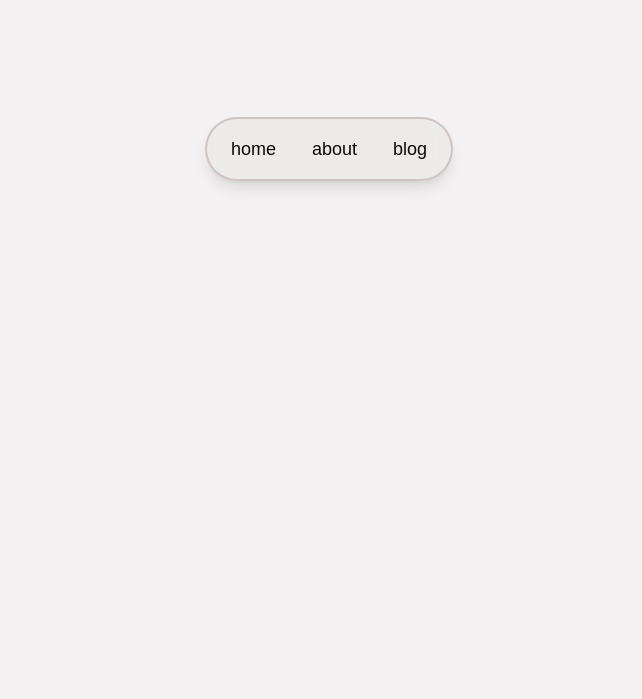
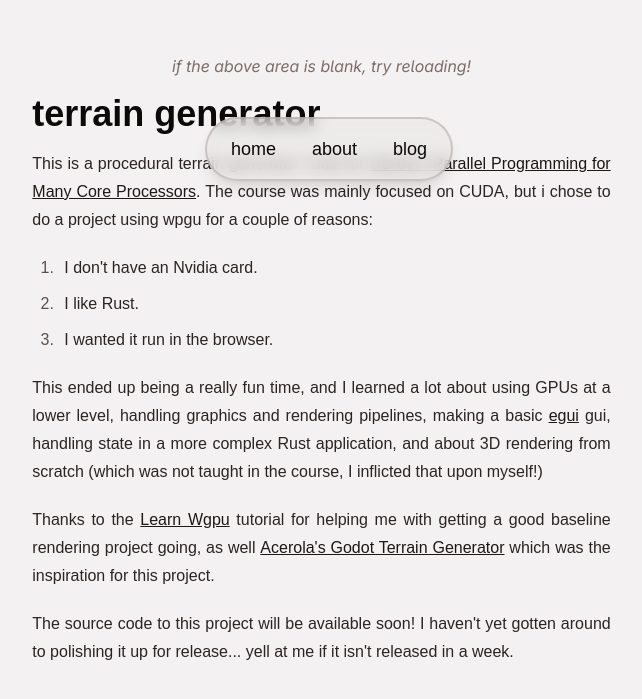
Before and after one commit to loimabean/loim-dev-svelte, a SvelteKit app: page /projects/terrain in a window 1280 px wide. Shown: the part 595-1294 px from the top of the page, without its empty margins (311-953 px from the left). Before the commit the page ends 800 px from the top, so only its background shows below. Built offline with nearby package versions, Linux system fonts and the light colour scheme; no server answers; a web font is replaced by a local one.

Commit message:
feat: full page for the terrain generator
now it should embded properly and all that fun stuff. and it has
information about the project itself!

```diff
--- a/src/routes/projects/terrain/+page.svelte
+++ b/src/routes/projects/terrain/+page.svelte
@@ -1,5 +1,5 @@
 <script lang="ts">
-    import init from './cs677_final_project.js';
+	import init from './cs677_final_project.js';
 	import { browser } from '$app/environment';
 
 	if (browser) {
@@ -9,6 +9,53 @@
 	}
 </script>
 
-<main class="h-full w-full">
-	<canvas class="h-full w-full" id="canvas"></canvas>
+<svelte:head>
+	<title>terrain generator - liam's projects</title>
+	<meta property="og:title" content="terrain generator - liam's projects" />
+	<meta
+		property="og:description"
+		content="a procedural terrain generator built using rust and wgpu, compiled to webassembly!"
+	/>
+</svelte:head>
+
+<main class="h-full w-full flex flex-col items-center">
+	<canvas class="h-full w-full rounded-xl" id="canvas"></canvas>
+	<p role="note" class="mt-4 text-taupe-500 dark:text-taupe-400 italic">
+		if the above area is blank, try reloading!
+	</p>
+	<article>
+		<h1 class="mt-4 mb-4 text-4xl font-extrabold">terrain generator</h1>
+		<div class="prose prose-taupe dark:prose-invert text-justify hyphens-auto">
+			<p>
+				This is a procedural terrain generator I built for <a
+					href="https://web.stevens.edu/catalog/archive/2024-2025/en/catalog/academic-catalog/courses/cs-computer-science/600/cs-677.html"
+					>CS 677: Parallel Programming for Many Core Processors</a
+				>. The course was mainly focused on CUDA, but i chose to do a project using wpgu for a
+				couple of reasons:
+			</p>
+			<ol>
+				<li>I don't have an Nvidia card.</li>
+				<li>I like Rust.</li>
+				<li>I wanted it run in the browser.</li>
+			</ol>
+			<p>
+				This ended up being a really fun time, and I learned a lot about using GPUs at a lower
+				level, handling graphics and rendering pipelines, making a basic <a
+					href="https://www.egui.rs/">egui</a
+				> gui, handling state in a more complex Rust application, and about 3D rendering from scratch
+				(which was not taught in the course, I inflicted that upon myself!)
+			</p>
+			<p>
+				Thanks to the <a href="https://sotrh.github.io/learn-wgpu/">Learn Wgpu</a> tutorial for
+				helping me with getting a good baseline rendering project going, as well
+				<a href="https://github.com/GarrettGunnell/Godot-Terrain"
+					>Acerola's Godot Terrain Generator</a
+				> which was the inspiration for this project.
+			</p>
+			<p>
+				The source code to this project will be available soon! I haven't yet gotten around to
+				polishing it up for release... yell at me if it isn't released in a week.
+			</p>
+		</div>
+	</article>
 </main>
```
